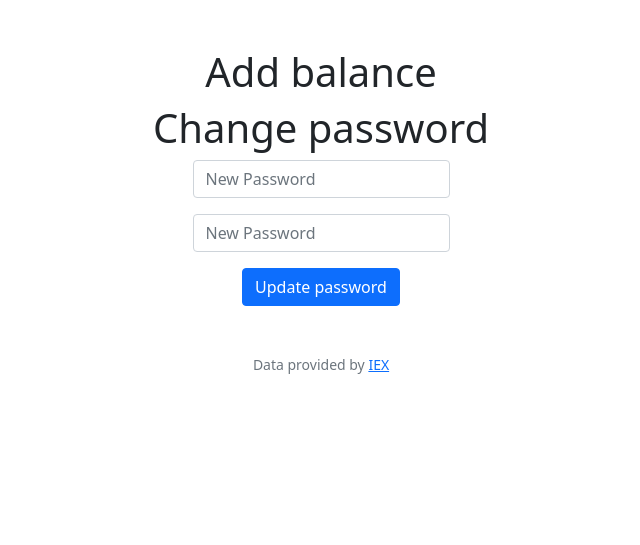
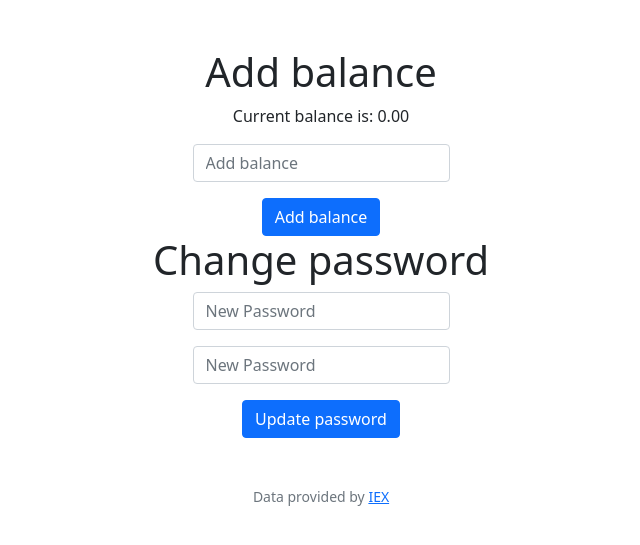
Before and after one commit to Florian-Katerndahl/cs50x-2023, a Flask app: template finance/templates/profile.html in a window 1280 px wide. Shown: the part 76-621 px from the top of the page, without its empty margins (319-959 px from the left). Run offline with Flask 3, Linux system fonts and the light colour scheme; the template is opened without the code that fills it, so the values that code supplies are empty; some libraries are stand-ins or nearby versions.

Commit message:
Tue, Feb 13, 2024, 11:51 AM +00:00

```diff
--- a/finance/app.py
+++ b/finance/app.py
@@ -232,9 +232,12 @@ def sell():
 
     return render_template("sell.html", stocks = owned_stocks)
 
-@app.route("/profile/<string:action>", methods=["GET", "POST"])
+@app.route("/profile")
+@app.route("/profile/<string:action>", methods=["POST"])
 @login_required
-def profile(action: str):
+def profile(action: str = ""):
+    balance = db.execute("SELECT cash FROM users WHERE id = ?;", session["user_id"])[0]["cash"]
+
     if request.method == "POST":
         if action == "password":
             pw = request.form.get("password")
@@ -242,12 +245,24 @@ def profile(action: str):
             if not pw or pw != cf:
                 return apology("Password required and needs to be repeated")
 
-            db.execute("UPDATE users SET hash = ? WHERE id = ?;", generate_password_hash(pw), username)
+            db.execute("UPDATE users SET hash = ? WHERE id = ?;",
+                       generate_password_hash(pw), session["user_id"])
 
             flash("Password updated")
         elif action == "balance":
-            pass
+            try:
+                cash_addition = int(request.form.get("balance"))
+            except ValueError:
+                return apology("Balance must be a number")
+
+            if cash_addition < 1:
+                return apology("Balance must be a positive number")
+
+            balance += cash_addition
+            db.execute("UPDATE users SET cash = ? WHERE id = ?;", balance, session["user_id"])
         else:
-            return abort(404)
+            return abort(418)
+
         return redirect("/profile")
-    return render_template("profile.html")
+
+    return render_template("profile.html", balance=balance)
--- a/finance/templates/profile.html
+++ b/finance/templates/profile.html
@@ -6,8 +6,12 @@ Profile
 
 {% block main %}
 <h1>Add balance</h1>
-<form>
-
+<p>Current balance is: {{ '%.2f' % balance }}</p>
+<form action="/profile/balance" method="post">
+    <div class="mb-3">
+        <input class="form-control mx-auto w-auto" name="balance" placeholder="Add balance" type="number" required>
+    </div>
+    <button class="btn btn-primary" type="submit">Add balance</button>
 </form>
 <h1>Change password</h1>
 <form action="/profile/password" method="post">
```
Also changed, not shown: finance/finance.db.
